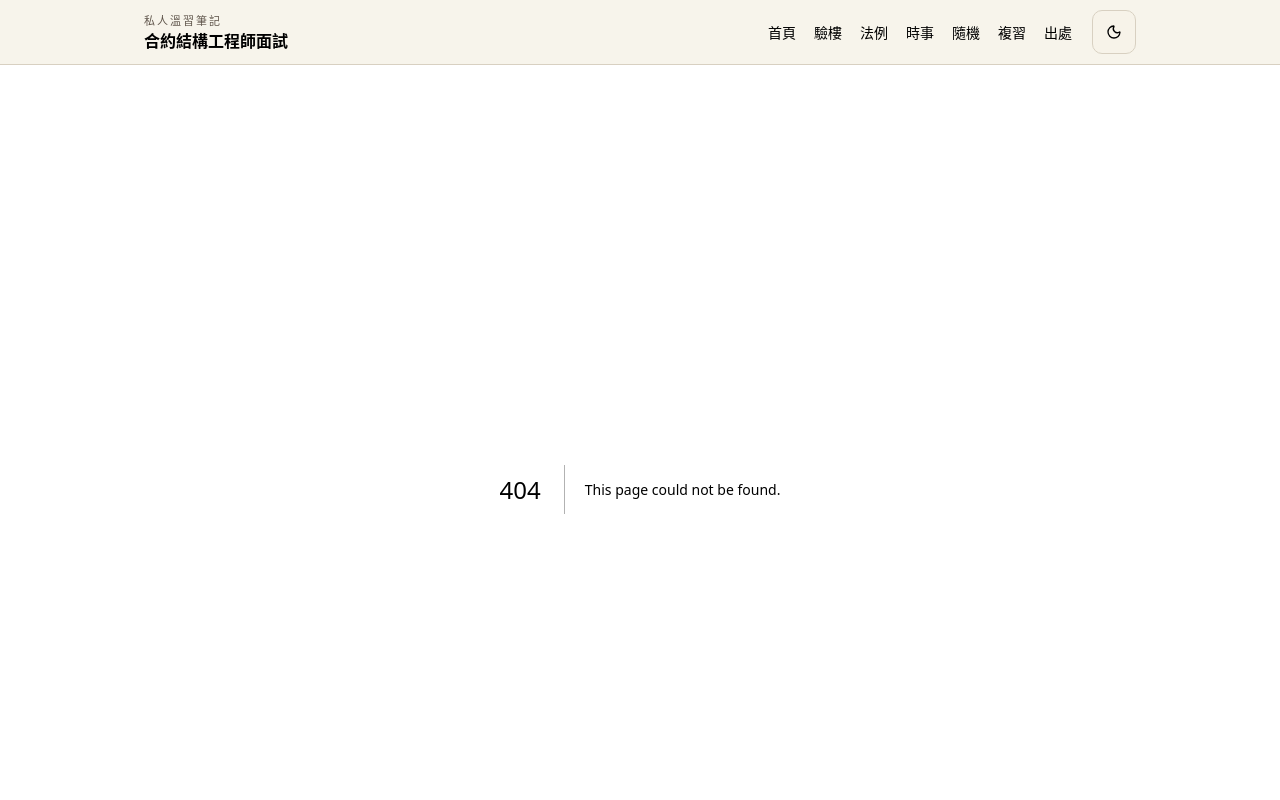
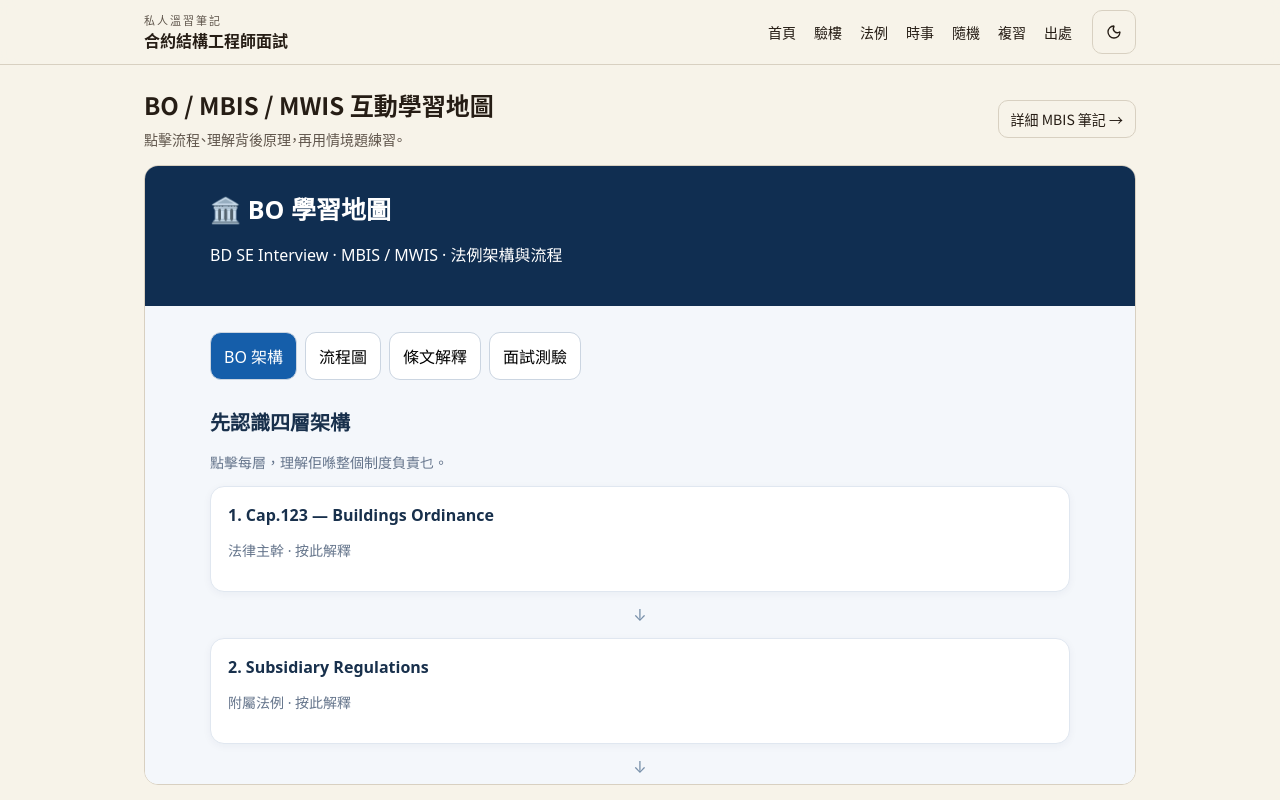
Before and after one commit to rsetestac001-ui/BD-SE-interview, a Next.js app: page /bo-learning in a window 1280 px wide. Before the commit this address had no page. Shown: the top 800 px of the page. Built offline with nearby package versions, Linux system fonts and the light colour scheme.

Commit message:
feat: integrate BO interactive learning demo into Next.js app

```diff
--- /dev/null
+++ b/src/app/bo-learning/page.tsx
@@ -0,0 +1,28 @@
+import type { Metadata } from "next";
+import Link from "next/link";
+
+export const metadata: Metadata = {
+  title: "BO / MBIS / MWIS 互動學習地圖",
+  description: "以互動流程圖、條文解釋及面試練習快速掌握香港建築物條例及強制驗樓驗窗計劃。",
+};
+
+export default function BoLearningPage() {
+  return (
+    <article className="space-y-4">
+      <div className="flex flex-wrap items-center justify-between gap-3">
+        <div>
+          <h1 className="text-2xl font-semibold">BO / MBIS / MWIS 互動學習地圖</h1>
+          <p className="mt-2 text-sm text-muted-foreground">點擊流程、理解背後原理，再用情境題練習。</p>
+        </div>
+        <Link href="/mbis" className="rounded-lg border px-3 py-2 text-sm hover:bg-muted">詳細 MBIS 筆記 →</Link>
+      </div>
+      <iframe
+        title="BO MBIS MWIS 互動教學"
+        src="/bo-learning-demo.html"
+        className="h-[75vh] min-h-[620px] w-full rounded-xl border bg-white"
+        loading="eager"
+      />
+      <p className="text-sm text-muted-foreground">教學示範只供溫習；正式個案須以現行法例、屋宇署指引及法定通知為準。</p>
+    </article>
+  );
+}
```
